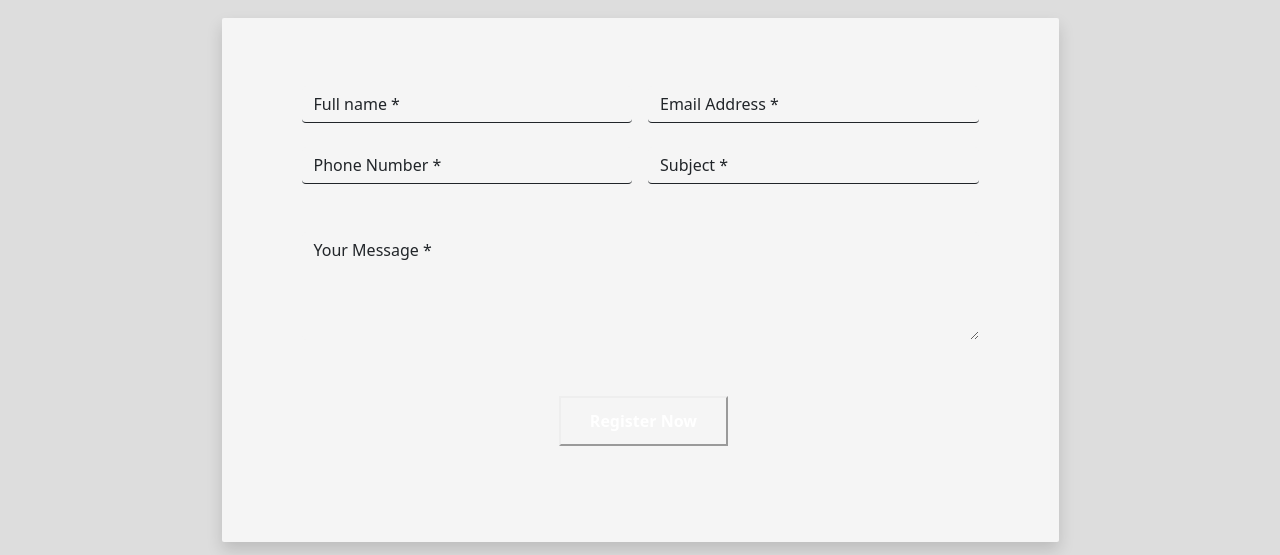
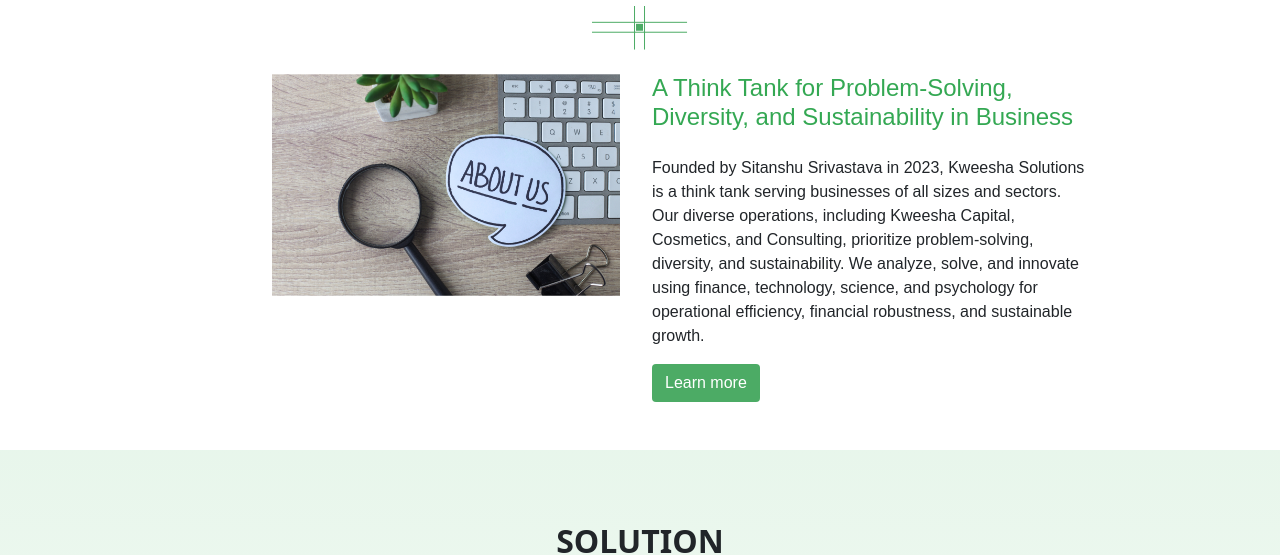
Before and after one commit to FajalAnsari/Kweesha, a React (Create React App) app: page / in a window 1280 px wide. Shown: the part 946-1501 px from the top of the page. Built offline with nearby package versions, Linux system fonts and the light colour scheme.

Commit message:
upadtes_kweesha

```diff
--- a/src/components/Hero/Hero.jsx
+++ b/src/components/Hero/Hero.jsx
@@ -15,8 +15,9 @@
         <button className='btns text-white'>Get In Touch</button>
       </div>
 
+
+      <Home />
       <Leave_us />
-      <Home />
     </>
   )
 }
--- a/src/components/Leave_Us/Leave_Us.css
+++ b/src/components/Leave_Us/Leave_Us.css
@@ -18,7 +18,6 @@
   color: var(--third-primary) !important;
 }
 
-
 .leave_us .selct{
   outline: 0 !important;
   border-width: 0 0 1px !important;
@@ -34,11 +33,11 @@
   width: 15%;
   height: 50px;
  margin-left: 38%;
- background-color: var(--primary);
- border-color: var(--primary);
+ background-color: var(--bg-green-900);
+ border-color: var(--bg-green-900);
 }
 .border-grays{
-  border: 1px solid  var(--third-primary) !important;
+  border: 1px solid  var(--line-second) !important;
 }
 
 .leave_us input[type="file"]::file-selector-button {
--- a/src/components/Leave_Us/Leave_us.jsx
+++ b/src/components/Leave_Us/Leave_us.jsx
@@ -1,11 +1,13 @@
 import React from 'react';
 import "./Leave_Us.css";
+import kweesha_home_logo from "../../images/kweesha_home_logo.svg";
 
 const Leave_us = () => {
   return (
     <>
     <div className="leave_us p-5">
       <h3 className='text-center p-4'>LEAVE US A MESSAGE!</h3>
+      <div className='text-center'><img src={kweesha_home_logo} className='mb-5' alt='kweesha_icon'></img></div>
       <div className="container">
        <div className="shadow form-container forms-bg  mb-4 w-75 mx-auto p-5">
 
--- a/src/components/contact_us/Contact_us.css
+++ b/src/components/contact_us/Contact_us.css
@@ -5,6 +5,9 @@
 
 border: 1px solid var(--bg-green-900);
 border-radius: 23px;
+}
+.contact_us{
+    padding: 7%;
 }
 .contact_us .des {
     color: var(--text-black-300);
--- a/src/components/contact_us/Contact_us.jsx
+++ b/src/components/contact_us/Contact_us.jsx
@@ -4,7 +4,7 @@
 const Contact_us = () => {
   return (
     <div className='contact_us'>
-    <div className='container  p-4'>
+    <div className='container  paddings_contus'>
         <h2 className='text-center'>CONTACT US</h2>
         <div className='text-center'><img src={kweesha_home_logo} className='mt-2 ' alt='kweesha_icon'></img></div>
         <div className='row mt-4'>
```
